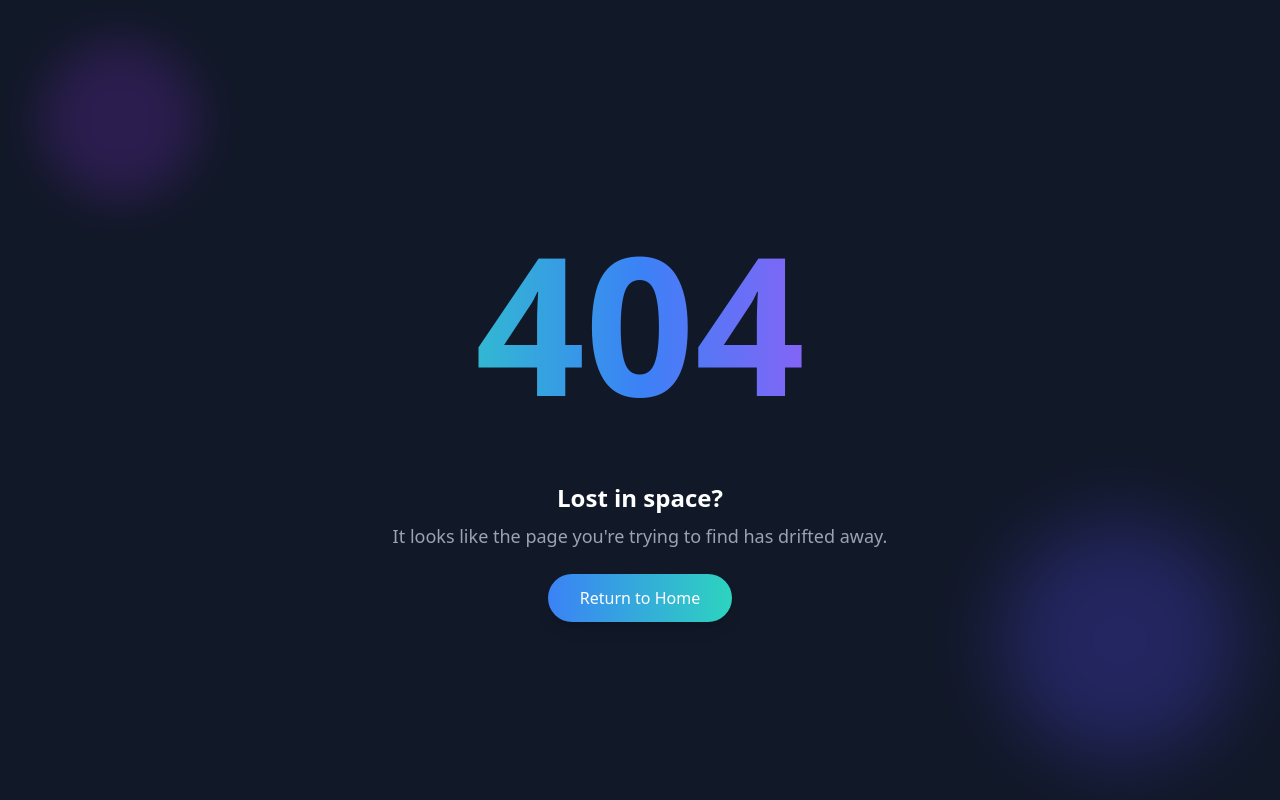
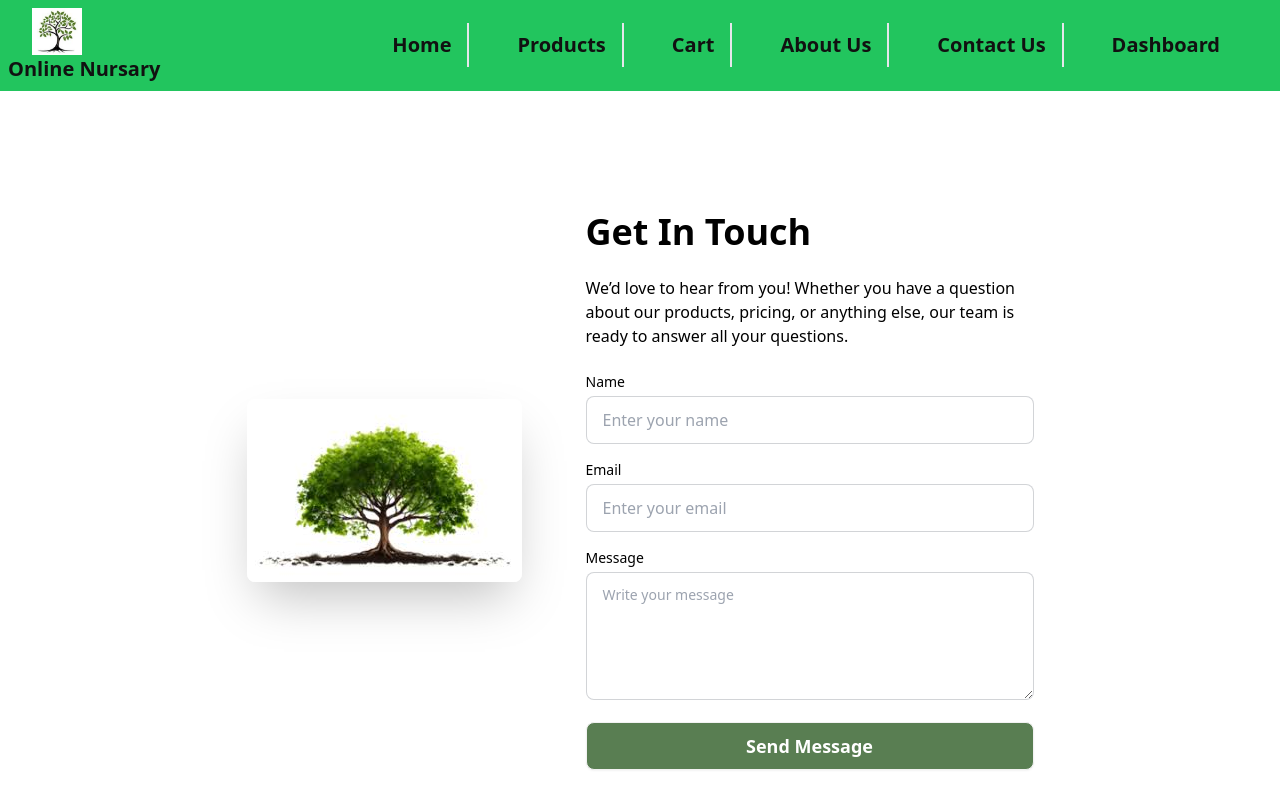
Before and after one commit to AmhjadKhan/Online-nursary-Frontend, a React (Vite) app: page /contact-us in a window 1280 px wide. Before the commit this address had no page. Shown: the top 800 px of the page. Built offline with nearby package versions, Linux system fonts and the light colour scheme.

Commit message:
contact page design added

```diff
--- /dev/null
+++ b/src/pages/contactus/ContactUs.tsx
@@ -0,0 +1,59 @@
+import images from '../../assets/images/images (2).jfif'
+
+const ContactUs = () => {
+  return (
+    <div className="hero bg-white text-black min-h-screen">
+      <div className="hero-content flex-col lg:flex-row">
+        {/* Contact Image */}
+        <img
+          src={images}
+          className="max-w-screen-lg rounded-lg shadow-2xl mb-8 lg:mb-0"
+          alt="Contact Us"
+        />
+
+        {/* Contact Form */}
+        <div className="lg:ml-12 w-full max-w-md">
+          <h1 className="text-4xl font-bold mb-6">Get In Touch</h1>
+          <p className="mb-6">
+            We’d love to hear from you! Whether you have a question about our products, pricing, or anything else, our team is ready to answer all your questions.
+          </p>
+
+          {/* Form Fields */}
+          <form className="space-y-4">
+            <div>
+              <label className="block text-sm font-medium" htmlFor="name">Name</label>
+              <input
+                type="text"
+                id="name"
+                placeholder="Enter your name"
+                className="input input-bordered w-full mt-1"
+              />
+            </div>
+            <div>
+              <label className="block text-sm font-medium" htmlFor="email">Email</label>
+              <input
+                type="email"
+                id="email"
+                placeholder="Enter your email"
+                className="input input-bordered w-full mt-1"
+              />
+            </div>
+            <div>
+              <label className="block text-sm font-medium" htmlFor="message">Message</label>
+              <textarea
+                id="message"
+                placeholder="Write your message"
+                className="textarea textarea-bordered w-full mt-1 h-32"
+              ></textarea>
+            </div>
+            <button type="submit" className="btn bg-[#597E52] text-white hover:bg-black w-full text-lg">
+              Send Message
+            </button>
+          </form>
+        </div>
+      </div>
+    </div>
+  );
+};
+
+export default ContactUs;
```
Also changed, not shown: src/routes/routes.tsx (+6 -1 lines), src/assets/images/images (2).jfif (added).
